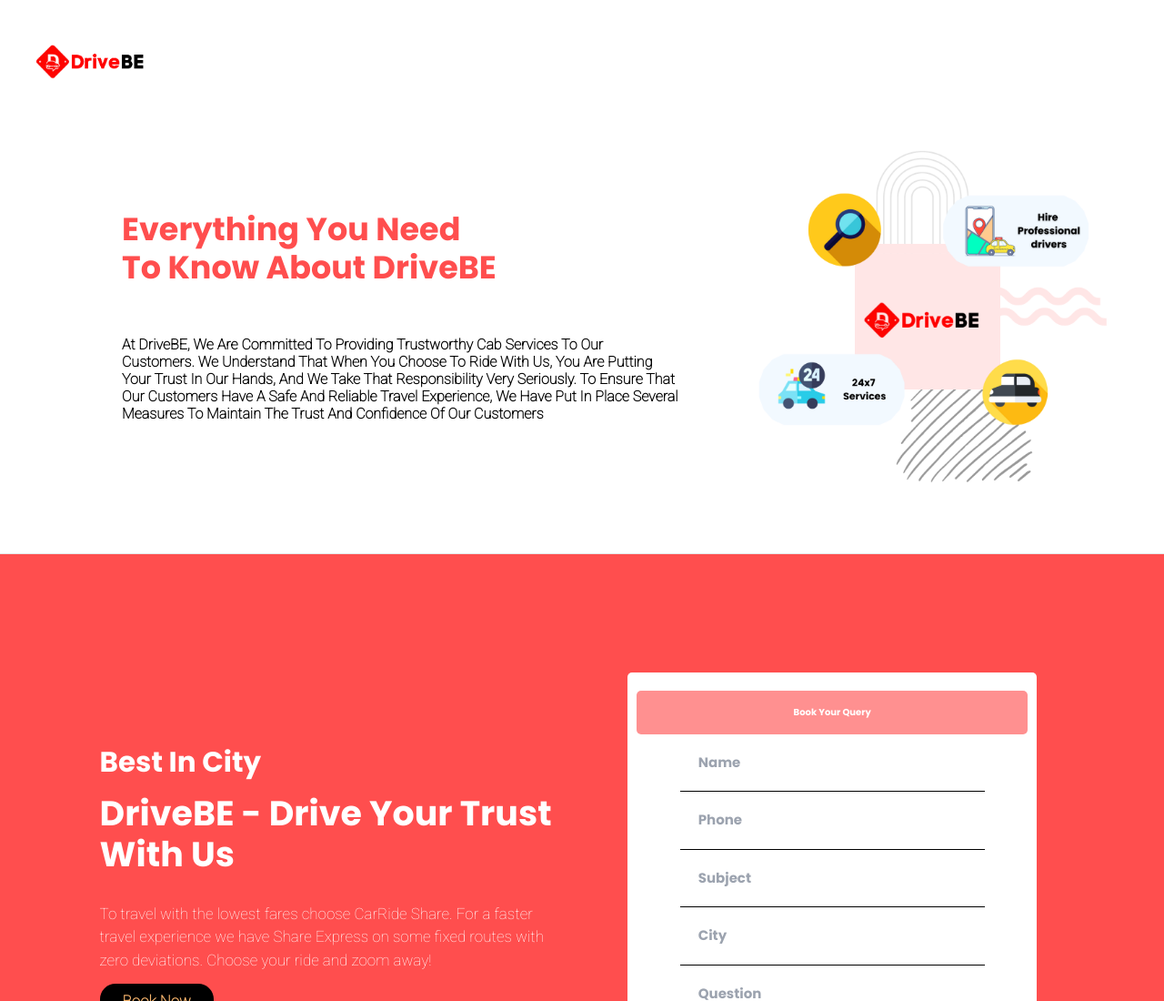
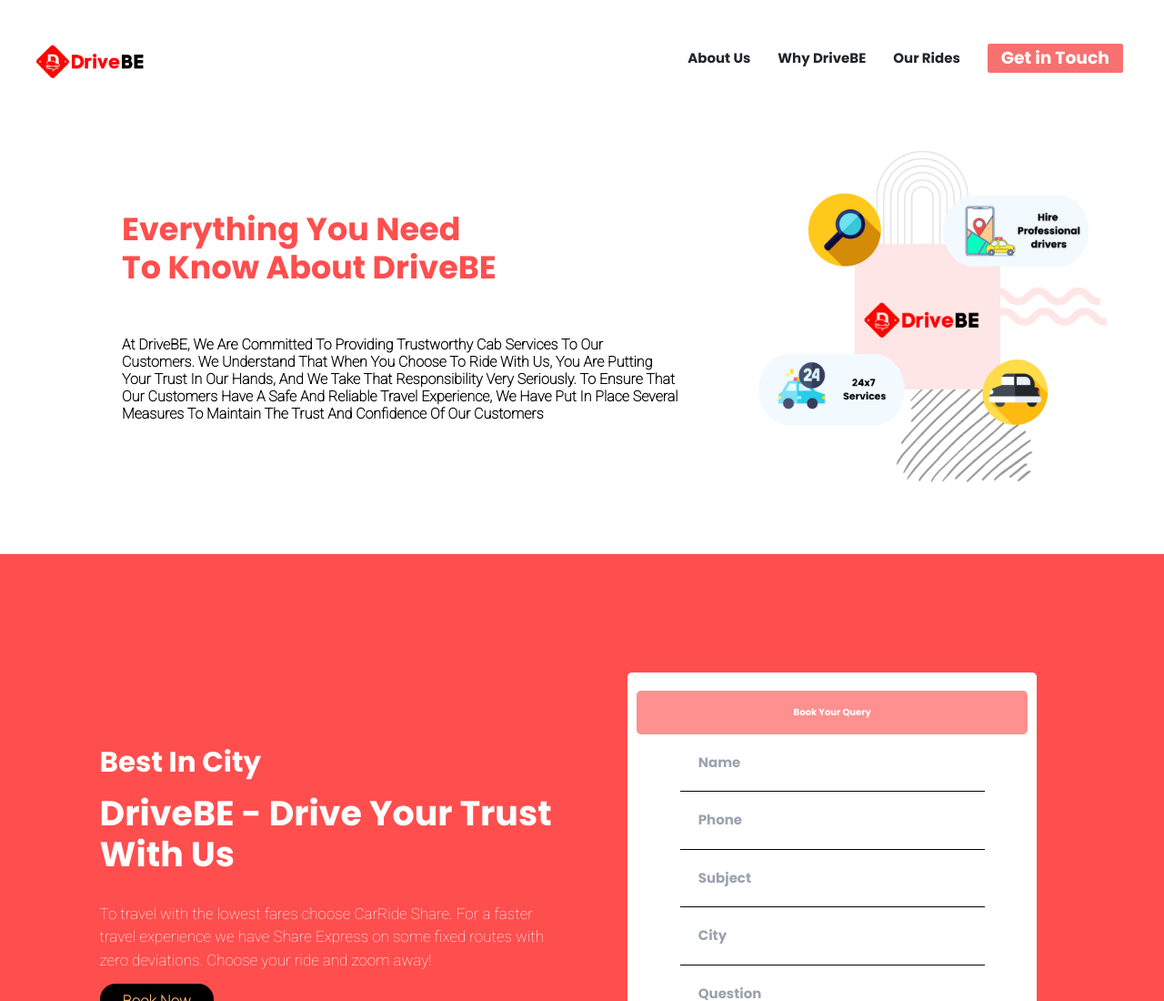
Before and after one commit to soumenkp2/Drive-BE-page, a plain HTML site: page index.html in a window 1280 px wide. Shown: the top 1100 px of the page at 91% size. Drawn offline with nearby package versions, Linux system fonts and the light colour scheme.

Commit message:
Changes made

```diff
--- a/CabRide_style.css
+++ b/CabRide_style.css
@@ -115,6 +115,10 @@ html{
     {
         /* background: #000;
         margin-top: 100px; */
+    }
+    #navv
+    {
+        position: static;
     }
     #logo
     {
--- a/index.html
+++ b/index.html
@@ -85,7 +85,7 @@
             </span>
           </div>
 
-          <ul id ="navv" class="md:flex md:items-center absolute z-[-1] md:z-auto bg-white w-full left-0 md:w-auto md:py-0 py-4 md:pl-0 pl-7 md:opacity-100 opacity-0 top-[-400px] transition-all ease-in duration-500">
+          <ul id ="navv" class="md:flex md:items-center z-[-1] md:z-auto absolute bg-white w-full left-0 md:w-auto md:py-0 py-4 md:pl-0 pl-7 md:opacity-100 opacity-0 top-[-400px] transition-all ease-in duration-500">
             <li class="mx-4 my-6 md:my-0">
               <a href="#aboutus" class="text-2xl font-weight-bold font-[Poppins] hover:text-red-500 duration-500">About Us</a>
             </li>
```
